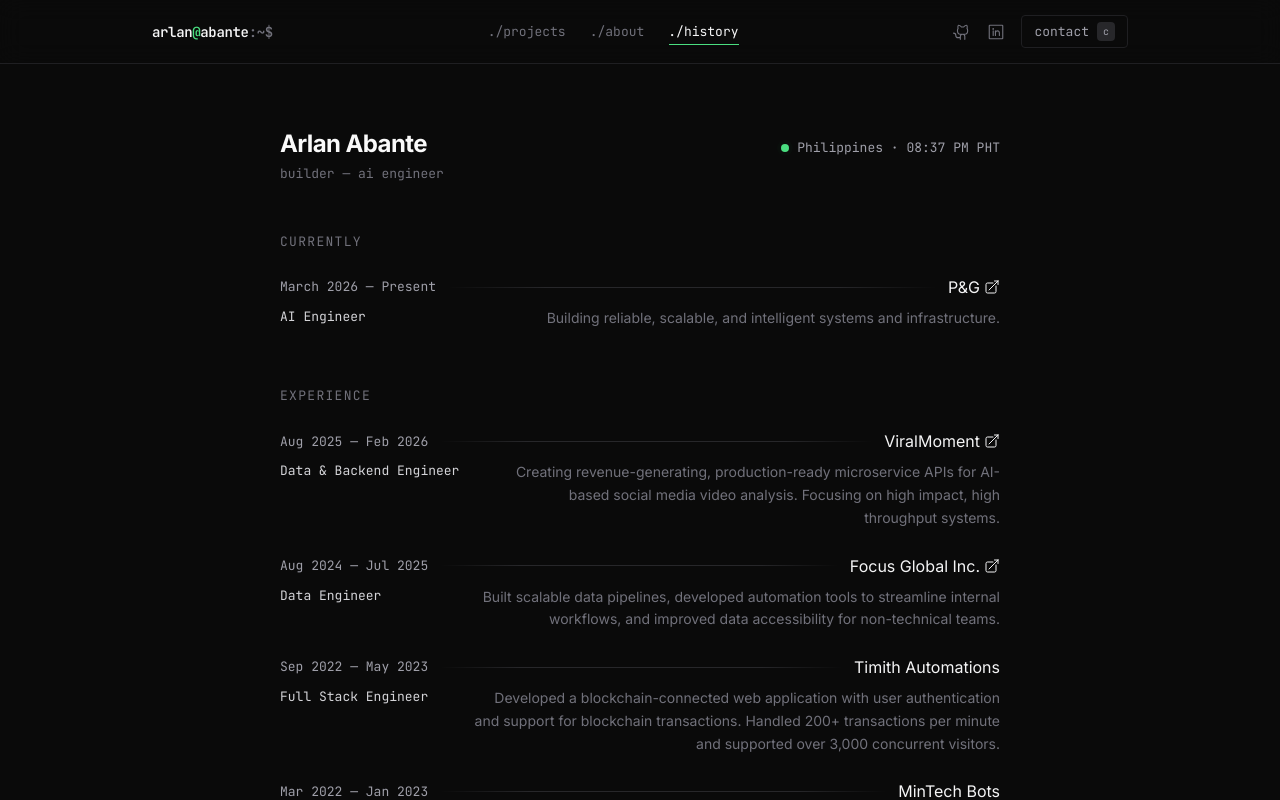
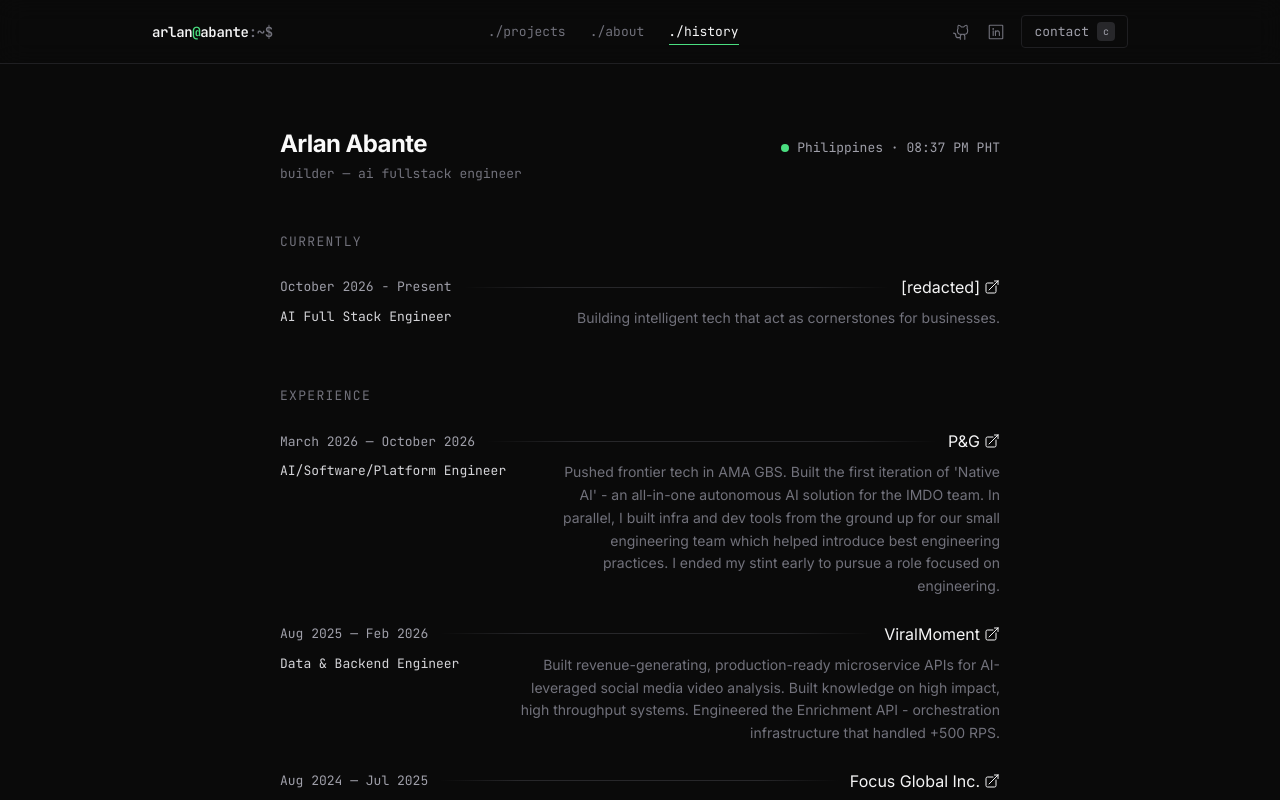
Before and after one commit to arlandev/personal-website, a React (Vite) app: page /history in a window 1280 px wide. Shown: the top 800 px of the page. Built offline with nearby package versions, Linux system fonts and the light colour scheme.

Commit message:
feat: add current role and then some fixes

```diff
--- a/src/pages/HistoryPage.jsx
+++ b/src/pages/HistoryPage.jsx
@@ -24,12 +24,12 @@ const sections = [
     heading: "currently",
     entries: [
       {
-        period: "March 2026 — Present",
-        org: "P&G",
-        href: "https://www.linkedin.com/company/procter-and-gamble/",
-        role: "AI Engineer",
+        period: "October 2026 - Present",
+        org: "[redacted]",
+        href: "#",
+        role: "AI Full Stack Engineer",
         summary:
-          "Building reliable, scalable, and intelligent systems and infrastructure.",
+          "Building intelligent tech that act as cornerstones for businesses.",
       },
     ],
   },
@@ -37,12 +37,20 @@ const sections = [
     heading: "experience",
     entries: [
       {
+        period: "March 2026 — October 2026",
+        org: "P&G",
+        href: "https://www.linkedin.com/company/procter-and-gamble/",
+        role: "AI/Software/Platform Engineer",
+        summary:
+          "Pushed frontier tech in AMA GBS. Built the first iteration of 'Native AI' - an all-in-one autonomous AI solution for the IMDO team. In parallel, I built infra and dev tools from the ground up for our small engineering team which helped introduce best engineering practices. I ended my stint early to pursue a role focused on engineering.",
+      },
+      {
         period: "Aug 2025 — Feb 2026",
         org: "ViralMoment",
         href: "https://www.linkedin.com/company/viralmoment",
         role: "Data & Backend Engineer",
         summary:
-          "Creating revenue-generating, production-ready microservice APIs for AI-based social media video analysis. Focusing on high impact, high throughput systems.",
+          "Built revenue-generating, production-ready microservice APIs for AI-leveraged social media video analysis. Built knowledge on high impact, high throughput systems. Engineered the Enrichment API - orchestration infrastructure that handled +500 RPS.",
       },
       {
         period: "Aug 2024 — Jul 2025",
@@ -57,7 +65,7 @@ const sections = [
         org: "Timith Automations",
         role: "Full Stack Engineer",
         summary:
-          "Developed a blockchain-connected web application with user authentication and support for blockchain transactions. Handled 200+ transactions per minute and supported over 3,000 concurrent visitors.",
+          "Developed a Web3 bot automating blockchain actions like minting and wallet/asset management, processing 300,000+ automated transactions per month across 2,000 reccuring users. Generated $5.6MM in software license revenue. Generated users $12MM net gains from 2022 to 2023.",
       },
       {
         period: "Mar 2022 — Jan 2023",
@@ -131,7 +139,7 @@ function HistoryPage() {
           </div>
         </div>
         <span className="font-mono text-[13px] text-zinc-500">
-          builder — ai engineer
+          builder — ai fullstack engineer
         </span>
       </div>
 
@@ -143,7 +151,10 @@ function HistoryPage() {
             </h2>
 
             {section.entries.map((entry) => (
-              <div key={entry.org + entry.period} className="flex flex-col gap-2">
+              <div
+                key={entry.org + entry.period}
+                className="flex flex-col gap-2"
+              >
                 <div className="flex flex-row items-center gap-3">
                   <span className="font-mono text-[13px] text-zinc-400 whitespace-nowrap">
                     {entry.period}
--- a/src/pages/HomePage.jsx
+++ b/src/pages/HomePage.jsx
@@ -51,7 +51,7 @@ function HomePage() {
               <span className="absolute inline-flex h-full w-full animate-ping rounded-full bg-accent opacity-75"></span>
               <span className="relative inline-flex h-2 w-2 rounded-full bg-accent"></span>
             </span>
-            ai engineer — manila, ph
+            ai fullstack engineer — cainta, rizal, ph
           </motion.p>
 
           <motion.h1
@@ -69,16 +69,17 @@ function HomePage() {
             transition={{ duration: 0.4, delay: 0.1 }}
             className="mt-8 max-w-2xl text-lg md:text-xl text-zinc-400 leading-relaxed"
           >
-            Currently building AI applications and infrastructure at{" "}
+            Building cornerstone tech at{" "}
             <a
-              href="https://www.linkedin.com/company/procter-and-gamble?originalSubdomain=ph"
+              href="#"
               target="_blank"
               rel="noopener noreferrer"
               className="text-zinc-100 underline decoration-zinc-600 underline-offset-4 hover:decoration-accent transition-colors"
             >
-              P&G
+              [redacted]
             </a>
-            . I care about scalability, reliability, and shipping systems that can think on their own.
+            . I care about scalability, reliability, and shipping systems that
+            can think on their own.
           </motion.p>
 
           <motion.div
```
Also changed, not shown: 1 other file (tests, documents, lock files or other folders).
